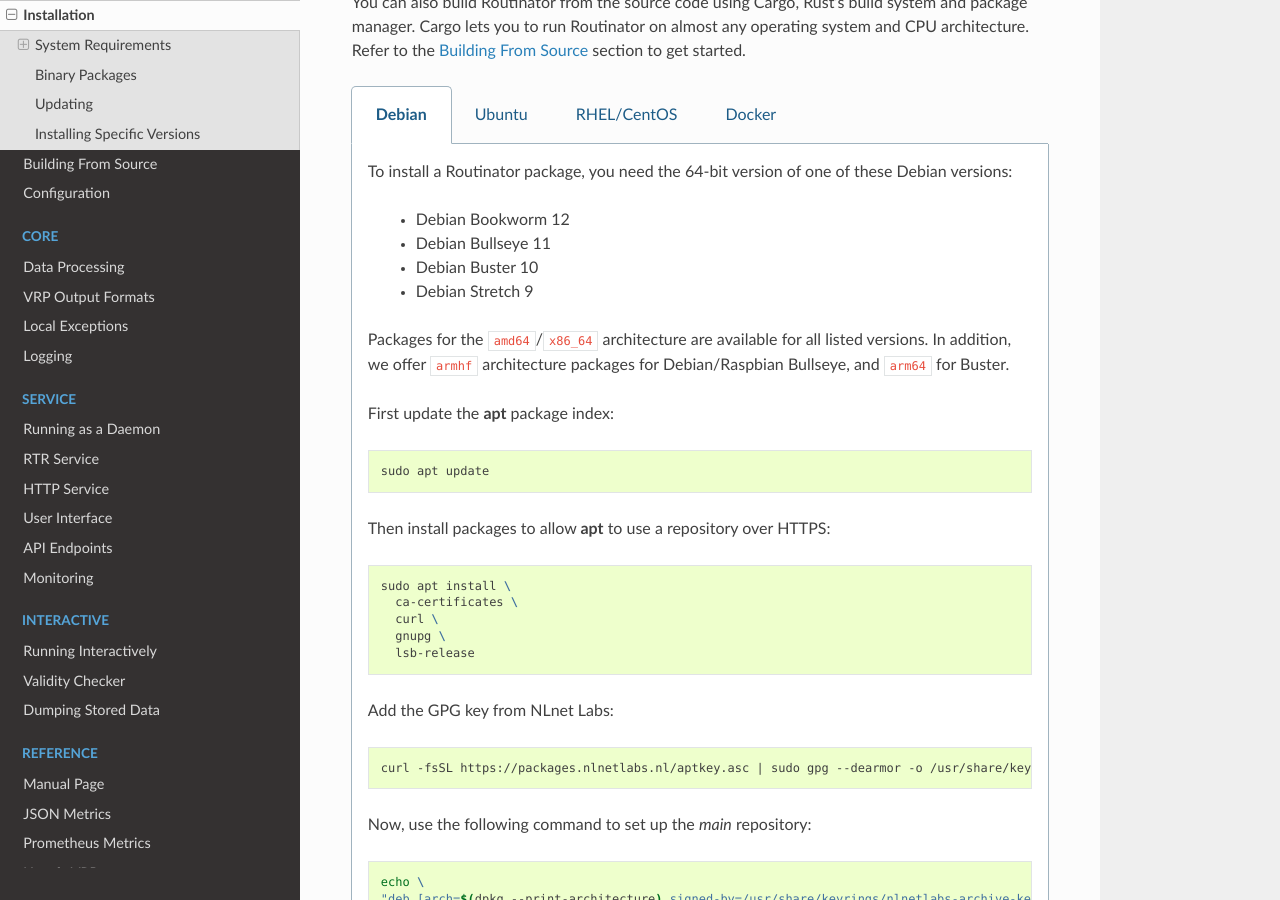
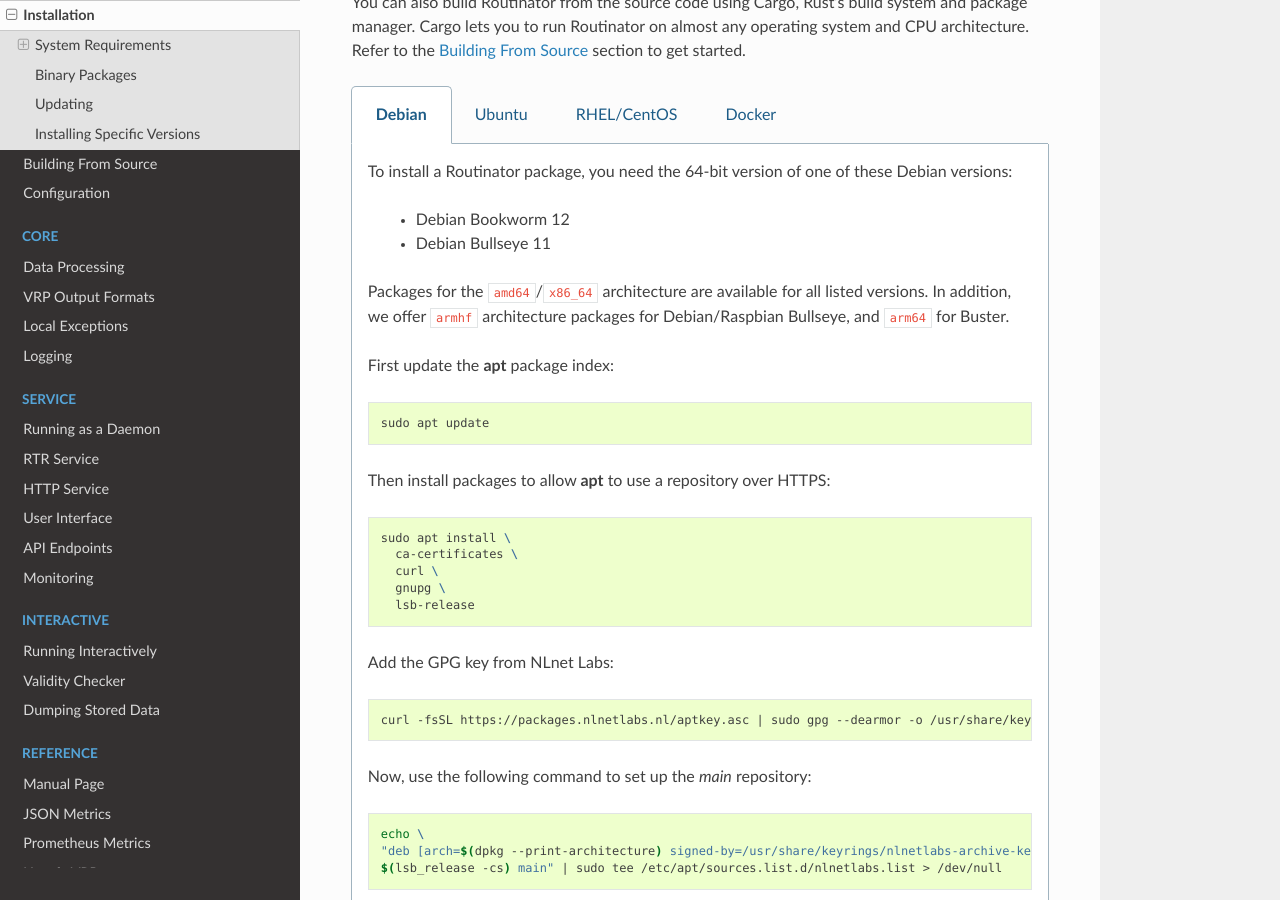
Before and after one commit to NLnetLabs/routinator, a Sphinx documentation site: the page built from doc/manual/source/installation.rst, in a window 1280 px wide and 900 px high, scrolled down 915 px. Built offline with Sphinx 7.4.7 and the Read the Docs theme 2.0.0, drawn with Linux system fonts in a browser that asks for light colours; some of the changed lines change nothing that is shown.

Commit message:
Remove EOL systems

```diff
--- a/doc/manual/source/installation.rst
+++ b/doc/manual/source/installation.rst
@@ -52,8 +52,6 @@
 
          -  Debian Bookworm 12
          -  Debian Bullseye 11
-         -  Debian Buster 10
-         -  Debian Stretch 9
 
        Packages for the ``amd64``/``x86_64`` architecture are available for
        all listed versions. In addition, we offer ``armhf`` architecture
@@ -127,8 +125,6 @@
 
          - Ubuntu Jammy 22.04 (LTS)
          - Ubuntu Focal 20.04 (LTS)
-         - Ubuntu Bionic 18.04 (LTS)
-         - Ubuntu Xenial 16.04 (LTS)
 
        Packages are available for the ``amd64``/``x86_64`` architecture only.
 
@@ -196,7 +192,7 @@
    .. group-tab:: RHEL/CentOS
 
        To install a Routinator package, you need Red Hat Enterprise Linux
-       (RHEL) 7, 8 or 9, or compatible operating system such as Rocky Linux.
+       (RHEL) 8 or 9, or compatible operating system such as Rocky Linux.
        Packages are available for the ``amd64``/``x86_64`` architecture only.
 
        First create a file named :file:`/etc/yum.repos.d/nlnetlabs.repo`,
```
